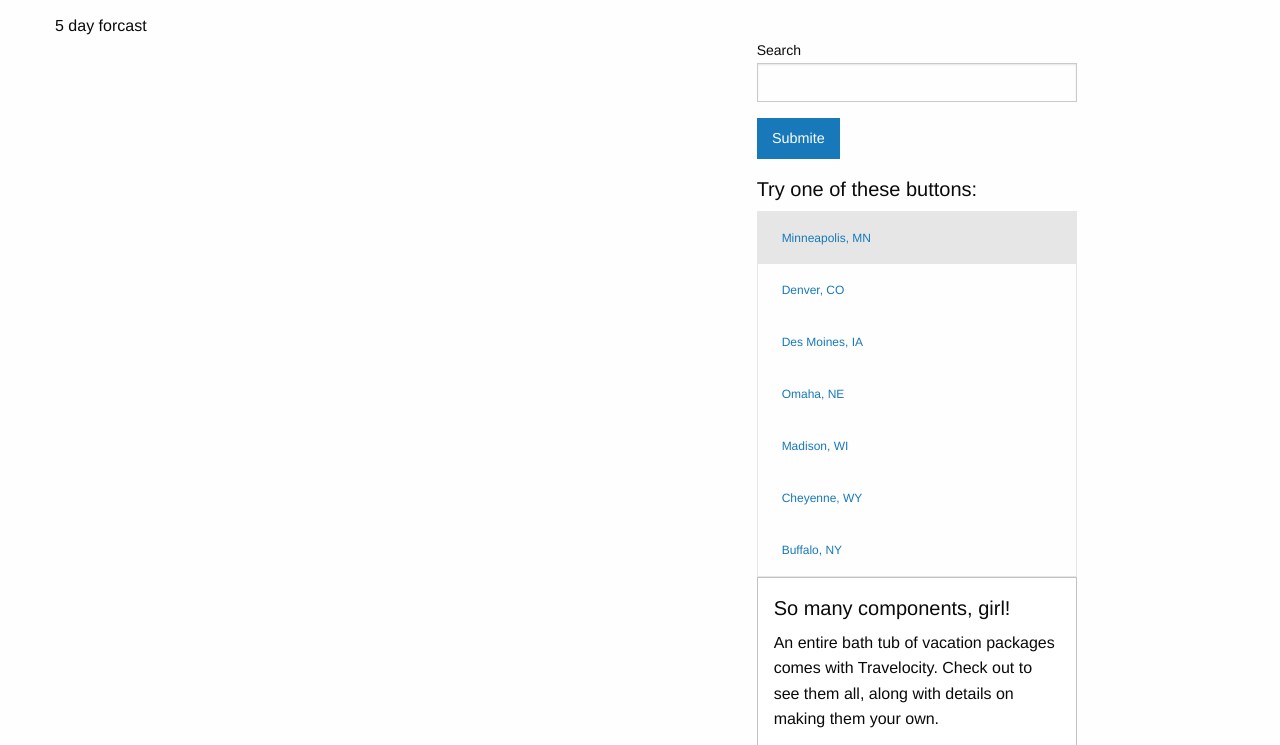
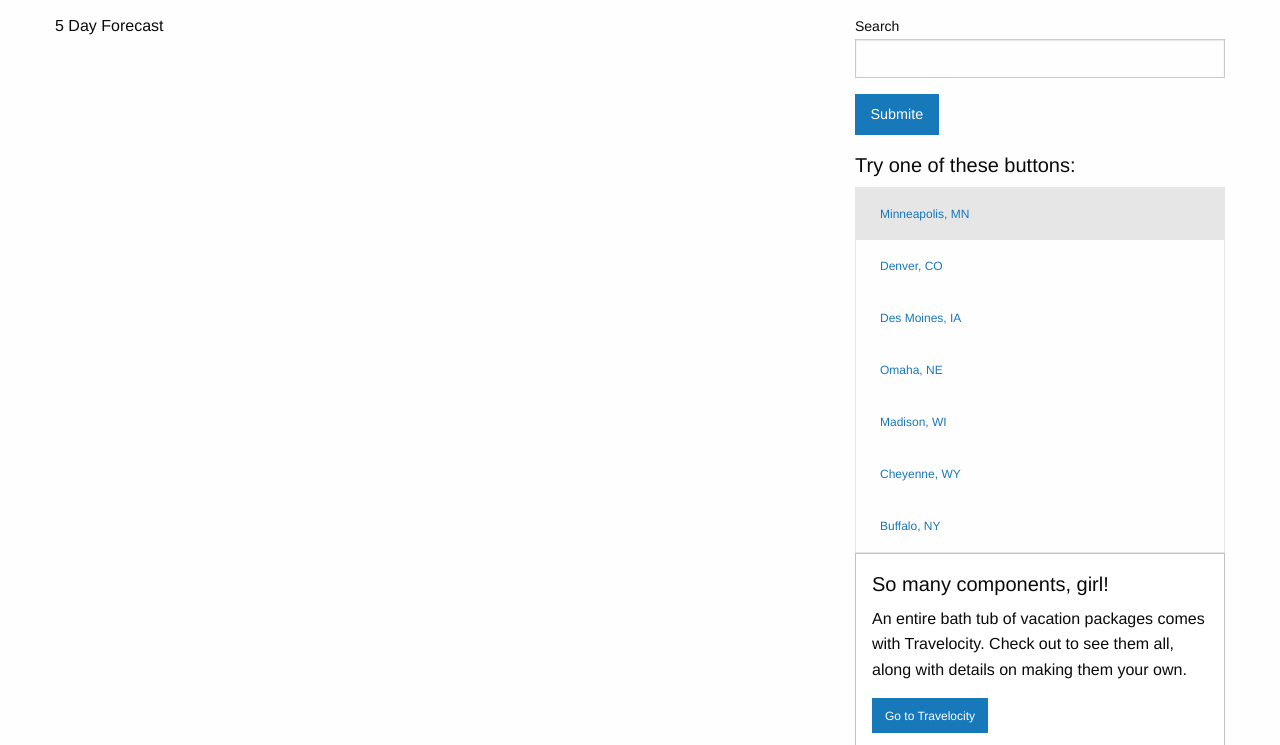
Before and after one commit to brakluner/WeatherData, a plain HTML site: page index.html in a window 1280 px wide. Shown: the part 155-900 px from the top of the page. Drawn offline with nearby package versions, Linux system fonts and the light colour scheme.

Commit message:
changed div positions
Using Foundation grid-x templates, I arranged the two columns so the cards wont intersect or push down the sidebar

```diff
--- a/assets/css/style.css
+++ b/assets/css/style.css
@@ -1,7 +1,7 @@
 .card {
-    float: left;
+    float: right;
     vertical-align: text-bottom;
 }
 #sideContainer{
-    position: absolute;
+
 }
--- a/index.html
+++ b/index.html
@@ -26,16 +26,15 @@
         </div>
       </div>
 
-      <div id="cardCast">
-        5 day forcast
-      </div>
+      <div class="grid-x grid-padding-x">
+        <div class="large-8 medium-8 cell">
 
-      <div id="sideContainer" class="grid-x grid-padding-x">
-        <div class="large-8 medium-8 cell">
+          5 Day Forecast
+          <div id="cardCast">
+          </div>
         </div>
 
-
-        <div class="large-4 medium-4 cell">
+        <div id="sideContainer" class="large-4 medium-4 cell">
           <div>
             <label>Search</label>
             <input type="text" id="searchInput"/>
```
